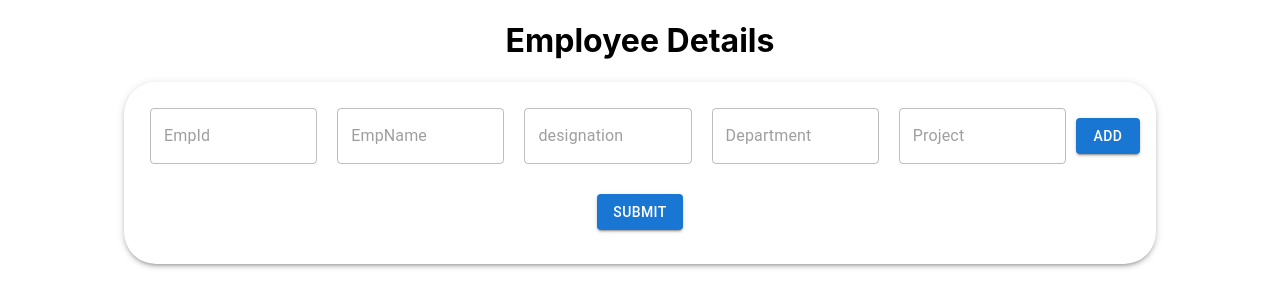
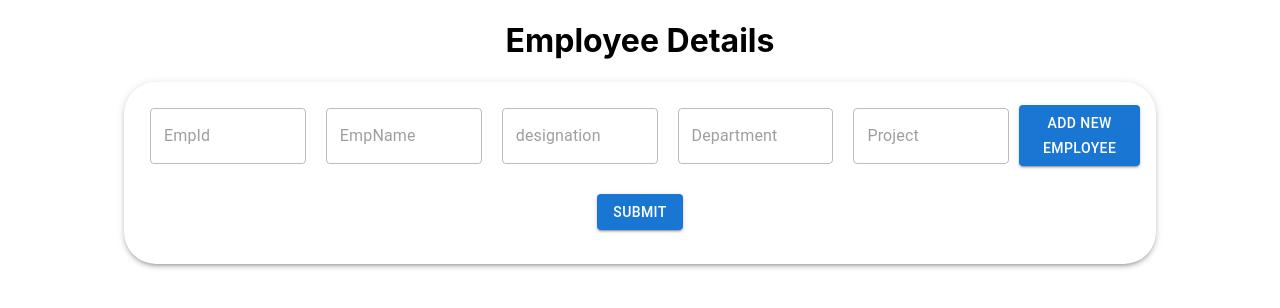
Before and after one commit to KARTIKSAWARI/Employee, a React (Create React App) app: page / in a window 1280 px wide. Shown: the top 308 px of the page. Built offline with nearby package versions, Linux system fonts and the light colour scheme.

Commit message:
new commit

```diff
--- a/src/Components/ParentComponent.tsx
+++ b/src/Components/ParentComponent.tsx
@@ -81,7 +81,7 @@ const Receiving: React.FC = () => {
             value={formValues['project'] || ''}
             onChange={handleInputChange}
           />
-          <Button variant="contained" onClick={handleAddClick}>Add</Button>
+          <Button variant="contained" onClick={handleAddClick}>Add New Employee</Button>
         </div>
         <Button style={{ margin: '20px' }} variant="contained" onClick={handleSubmit}>Submit</Button>
       </Box>
```
